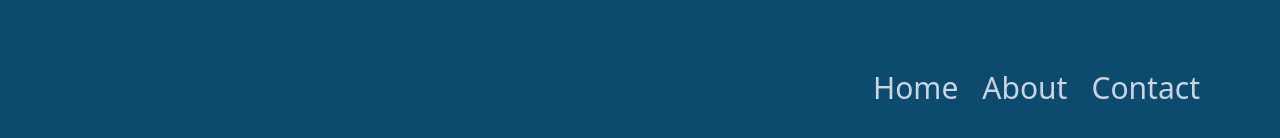
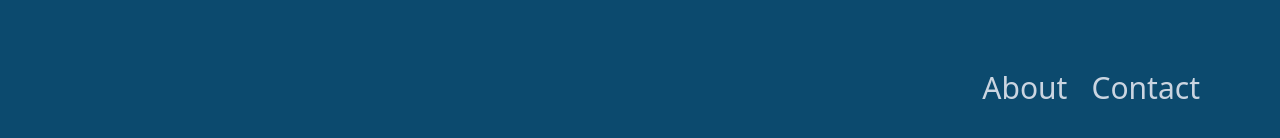
Before and after one commit to Snnip/Portfolio, a React (Vite) app: page / in a window 1280 px wide. Shown: the part 460-598 px from the top of the page. Built offline with nearby package versions, Linux system fonts and the light colour scheme; what tailwindcss-animated would draw is missing.

Commit message:
Borrado botón home

```diff
--- a/src/components/Home/Home.jsx
+++ b/src/components/Home/Home.jsx
@@ -17,9 +17,6 @@ const Home = () => {
 
       <div className="mt-12 ml-auto">
         <nav className="flex flex-col md:flex-row gap-3 md:gap-6 text-lg md:text-3xl">
-          <Link to="/" className="hover:line-through">
-            Home
-          </Link>
           <Link to="/about" className="hover:line-through">
             About
           </Link>
```
